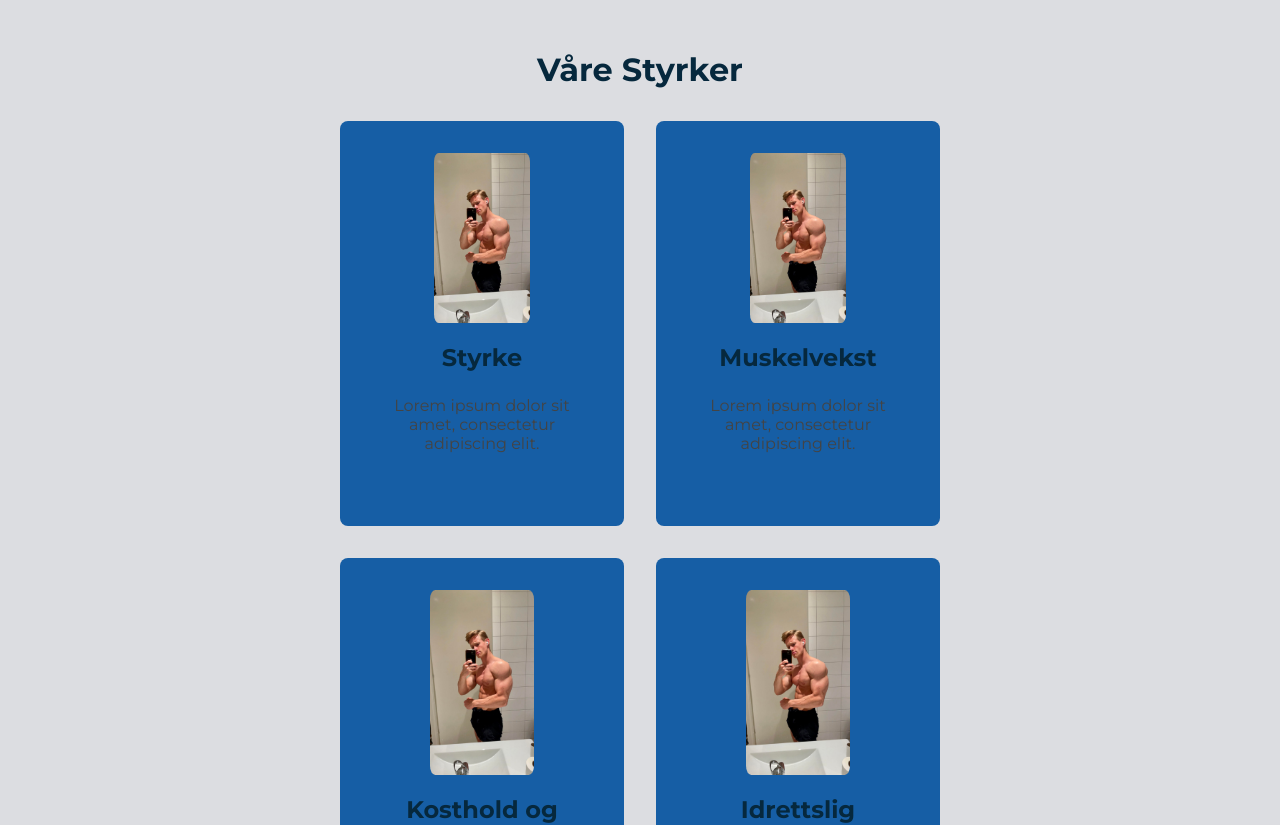
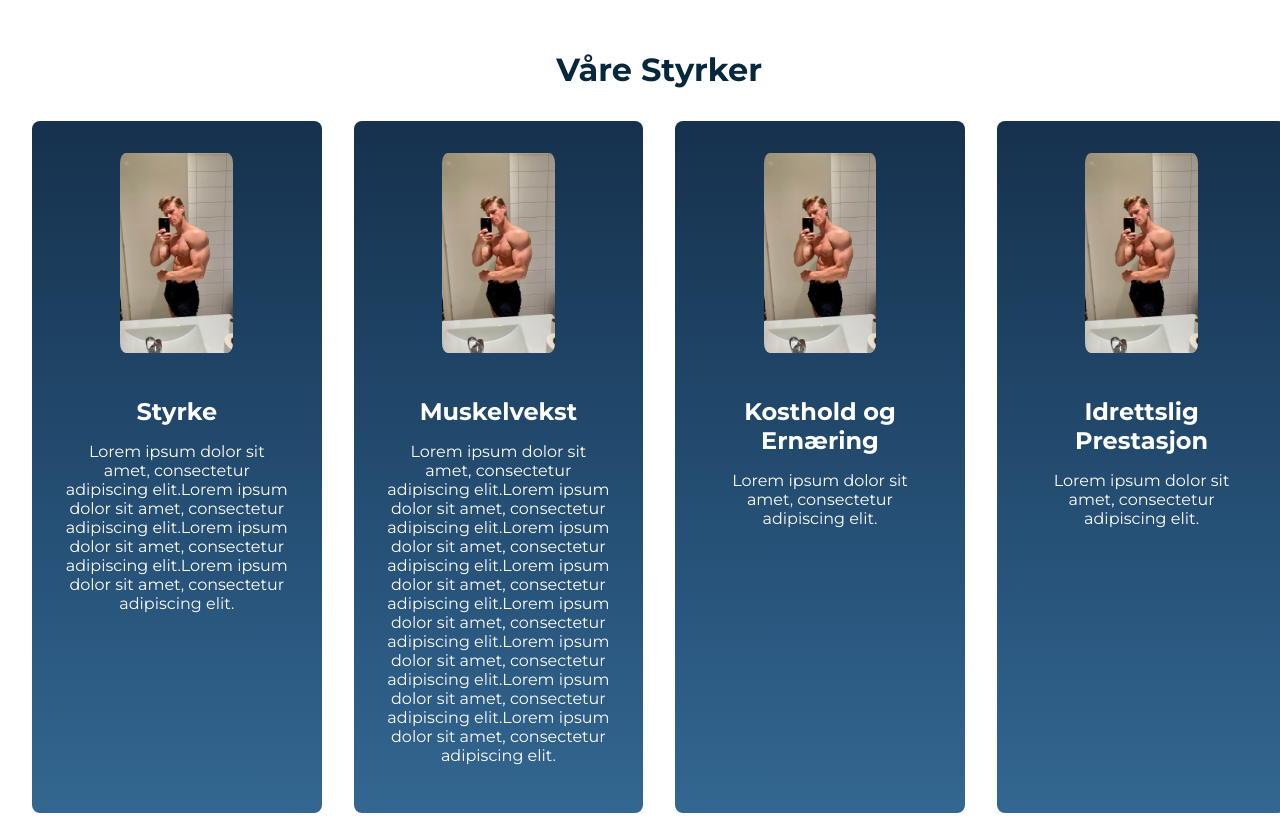
Before and after one commit to Oatre/ebccd, a React (Create React App) app: page / in a window 1280 px wide. Shown: the part 640-1465 px from the top of the page. Built offline with nearby package versions, Linux system fonts and the light colour scheme.

Commit message:
Styling changes to homepage and strengths.

```diff
--- a/src/Components/Herobanner/herobanner.css
+++ b/src/Components/Herobanner/herobanner.css
@@ -1,6 +1,6 @@
 .heroWrapper {
     display: flex;
-    background-image: linear-gradient(to bottom,#06283D, #1363DF,#dcdde1 98%);
+    background-image: linear-gradient(to bottom, #16314D, #1E4364, #28547B, #336791);
     align-items: center;
     justify-content: center;
     max-height: 500px;
--- a/src/Components/OurStrengths/OurStrengths.jsx
+++ b/src/Components/OurStrengths/OurStrengths.jsx
@@ -10,12 +10,12 @@ const OurStrengths = () => {
         <div className="our-strength-item">
           <img src={bigboy} alt="Strength 1" className="our-strength-image" />
           <h3 className="our-strength-title">Styrke</h3>
-          <p className="our-strength-description">Lorem ipsum dolor sit amet, consectetur adipiscing elit.</p>
+          <p className="our-strength-description">Lorem ipsum dolor sit amet, consectetur adipiscing elit.Lorem ipsum dolor sit amet, consectetur adipiscing elit.Lorem ipsum dolor sit amet, consectetur adipiscing elit.Lorem ipsum dolor sit amet, consectetur adipiscing elit.</p>
         </div>
         <div className="our-strength-item">
           <img src={bigboy} alt="Strength 2" className="our-strength-image" />
           <h3 className="our-strength-title">Muskelvekst</h3>
-          <p className="our-strength-description">Lorem ipsum dolor sit amet, consectetur adipiscing elit.</p>
+          <p className="our-strength-description">Lorem ipsum dolor sit amet, consectetur adipiscing elit.Lorem ipsum dolor sit amet, consectetur adipiscing elit.Lorem ipsum dolor sit amet, consectetur adipiscing elit.Lorem ipsum dolor sit amet, consectetur adipiscing elit.Lorem ipsum dolor sit amet, consectetur adipiscing elit.Lorem ipsum dolor sit amet, consectetur adipiscing elit.Lorem ipsum dolor sit amet, consectetur adipiscing elit.Lorem ipsum dolor sit amet, consectetur adipiscing elit.</p>
         </div>
         <div className="our-strength-item">
           <img src={bigboy} alt="Strength 3" className="our-strength-image" />
--- a/src/Components/OurStrengths/ourstrengths.css
+++ b/src/Components/OurStrengths/ourstrengths.css
@@ -1,4 +1,6 @@
+
 .our-strength-wrapper {
+    width: 98%;
     margin: 2rem;
   }
 
@@ -11,16 +13,17 @@
   }
 
   .our-strength-grid {
-    display: grid;
-    grid-template-columns: repeat(2, 1fr);
+    display: flex;
+    width: 100%;
+    max-width: 100%;
+    justify-content: space-between;
     gap: 2rem;
-    max-width: 600px;
     margin: 0 auto;
   }
 
   .our-strength-item {
-
-    background-color: #165ea5;
+    flex-basis: 100%;
+    background-image: linear-gradient(to bottom, #16314D, #1E4364, #28547B, #336791);
     border-radius: 8px;
     padding: 2rem;
     text-align: center;
@@ -28,18 +31,17 @@
 
   .our-strength-image {
     max-width: 50%;
-    max-height: 50%;
     height: auto;
+    margin-bottom: 1rem;
     border-radius: 5%;
   }
 
   .our-strength-title {
     font-size: 1.5rem;
-    margin-top: 1rem;
-    color: #06283D;
+    margin-bottom: 1rem;
+    color: #ffffff;
   }
 
   .our-strength-description {
-    margin-top: 1rem;
-    color: #444444;
+    color: #ffffff;
   }
--- a/src/Components/Programpackages/packagessection.css
+++ b/src/Components/Programpackages/packagessection.css
@@ -12,7 +12,7 @@ h1 {
     max-width: 1200px;
     padding: 32px;
     padding-right: 32px;
-    background: #3c6382;
+    background-image: linear-gradient(to bottom, #16314D, #1E4364, #28547B, #336791);
     margin: 200px auto;
 
 }
--- a/src/index.css
+++ b/src/index.css
@@ -10,7 +10,6 @@ body {
     sans-serif;
   -webkit-font-smoothing: antialiased;
   -moz-osx-font-smoothing: grayscale;
-  background: #dcdde1;
 }
 
 code {
@@ -20,4 +19,6 @@ code {
 
 .pageWrapper {
   position: relative;
+
+
 }
```
